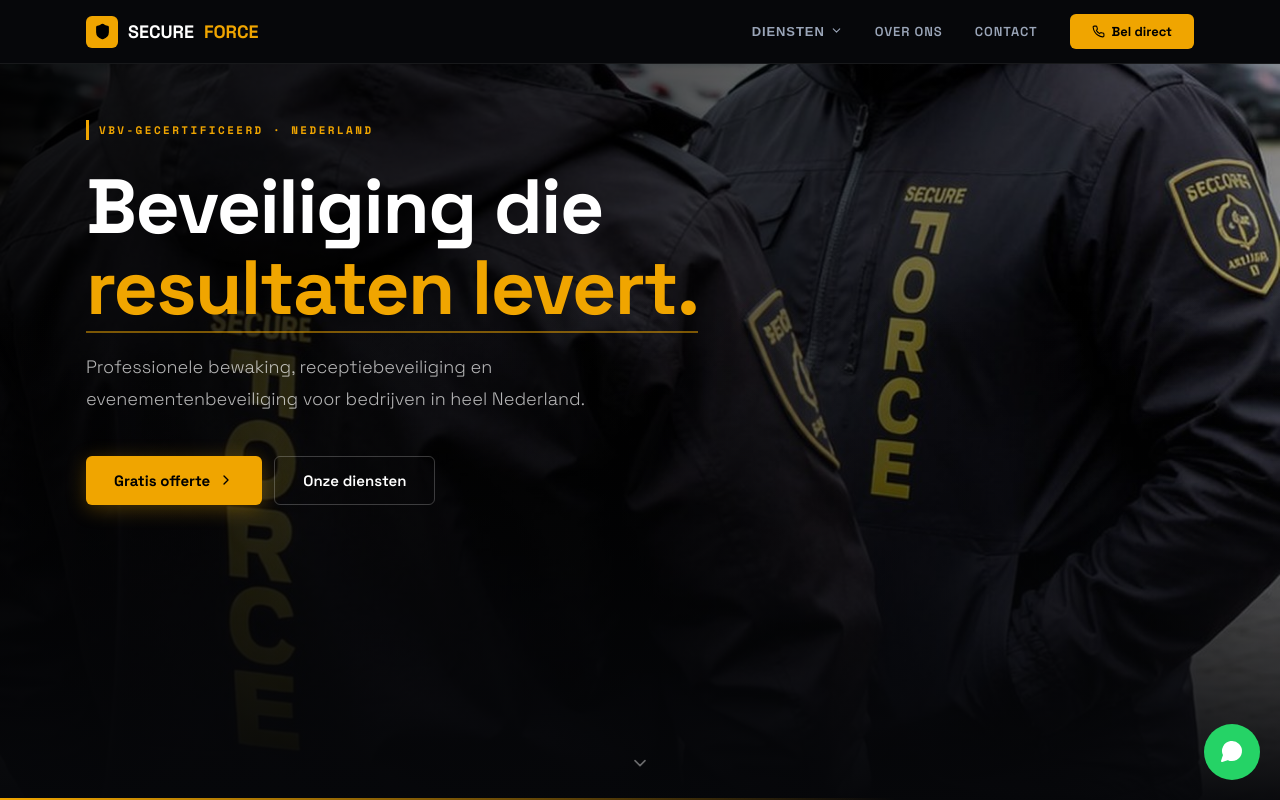
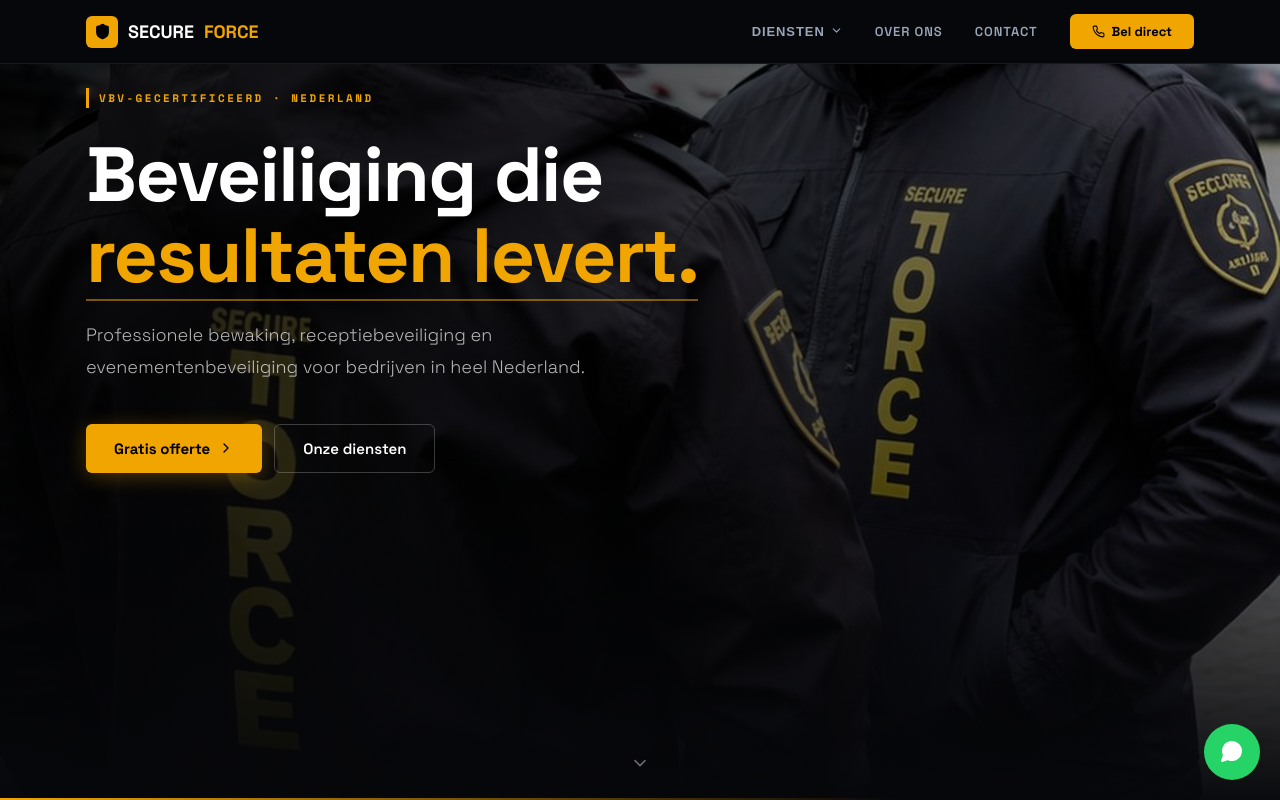
Before and after one commit to visionwebagency1/sceureforce, a React (Vite) app: page / in a window 1280 px wide. Shown: the top 800 px of the page. Built offline with nearby package versions, Linux system fonts and the light colour scheme.

Commit message:
Update App.tsx

```diff
--- a/src/App.tsx
+++ b/src/App.tsx
@@ -471,7 +471,7 @@ const Home = () => {
           <motion.div initial={{ scaleX: 0 }} animate={{ scaleX: 1 }} transition={{ duration: 1.6, ease: [0.22, 1, 0.36, 1] }}
             style={{ position: 'absolute', bottom: 0, left: 0, right: 0, height: 2, background: 'linear-gradient(90deg, var(--gold) 0%, transparent 70%)', transformOrigin: 'left' }} />
         </motion.div>
-        <div className="wrap" style={{ position: 'relative', zIndex: 1, width: '100%', paddingTop: 'calc(64px + 56px)', paddingBottom: 80 }}>
+        <div className="wrap" style={{ position: 'relative', zIndex: 1, width: '100%', paddingTop: 'calc(64px + 24px)', paddingBottom: 80 }}>
           <div style={{ maxWidth: 620 }}>
             <motion.div initial={{ opacity: 0, x: -20 }} animate={{ opacity: 1, x: 0 }} transition={{ delay: 0.2 }}
               style={{ display: 'flex', alignItems: 'center', gap: 10, marginBottom: 26 }}>
```
